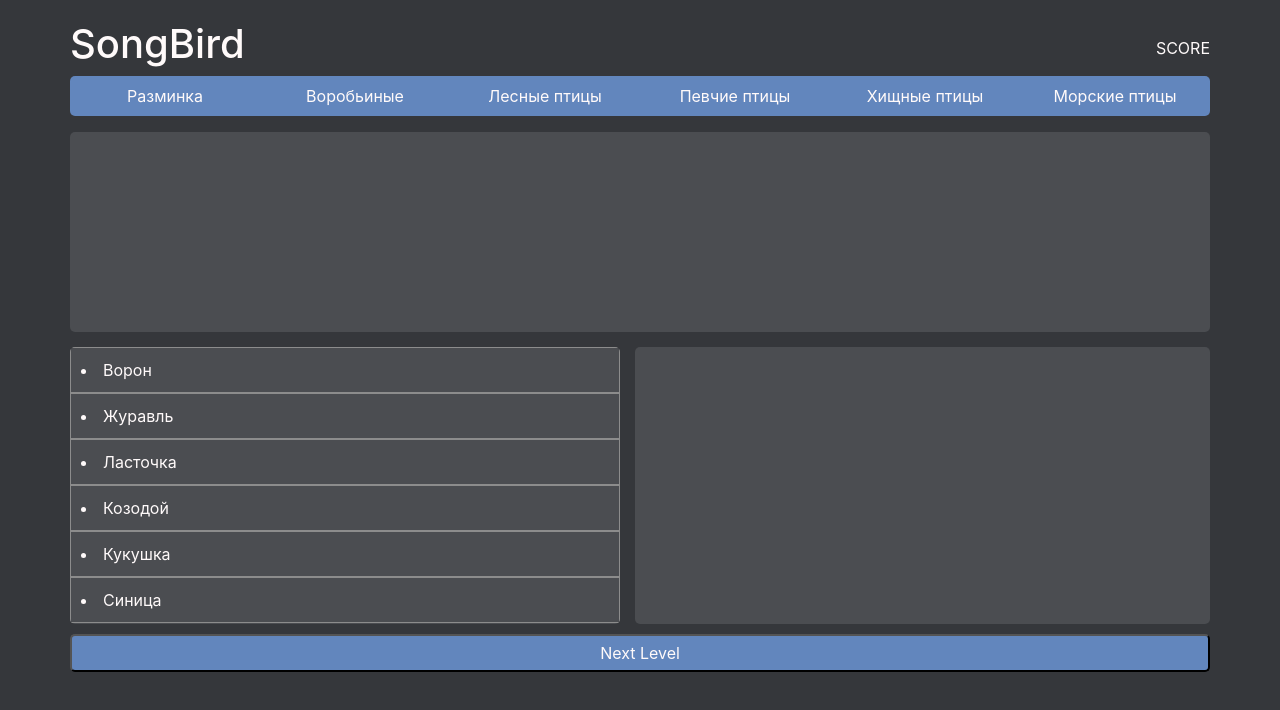
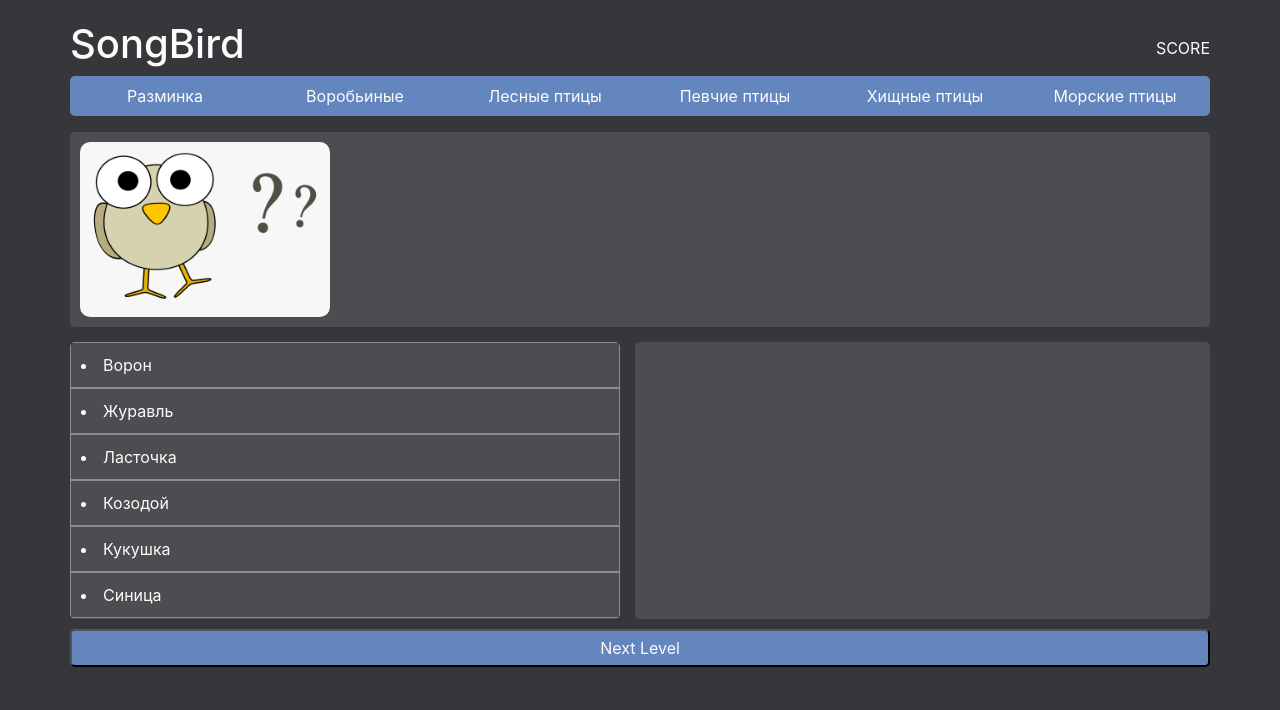
Before and after one commit to Maxvvellh0use/songbird, a React (Create React App) app: page / in a window 1280 px wide. Shown: the top 710 px of the page. Built offline with nearby package versions, Linux system fonts and the light colour scheme.

Commit message:
feat: add alt bird image

```diff
--- a/src/components/CurrentBirdBlock/CurrentBirdBlock.tsx
+++ b/src/components/CurrentBirdBlock/CurrentBirdBlock.tsx
@@ -1,11 +1,13 @@
 import { AudioPlayerBird } from "./AudioPlayerBird";
-import './current-bird.scss'
+import './current-bird.scss';
+import altBirdImage from '../../assets/img/alt_bird_image.png';
 import React from "react";
 
 export const CurrentBirdBlock: React.FunctionComponent = () => {
     return (
         <div className='wrapper'>
-            <div className="current_bird_block">
+            <div className='current_bird_block'>
+                <img className='image_bird' src={altBirdImage}/>
                 <AudioPlayerBird />
             </div>
         </div>
--- a/src/components/CurrentBirdBlock/current-bird.scss
+++ b/src/components/CurrentBirdBlock/current-bird.scss
@@ -2,8 +2,15 @@
 @import "../../style/placeholders";
 
 .current_bird_block {
-  padding-top: 40px;
-  height: 200px;
+  @extend %flex_row_space-between;
+  height: 100%;
+  max-height: 250px;
   border-radius: 5px;
   background: $color-main-blocks;
 }
+
+.image_bird {
+  width: 250px;
+  margin: 10px;
+  border-radius: 10px;
+}
```
Also changed, not shown: src/assets/img/alt_bird_image.png (added).
